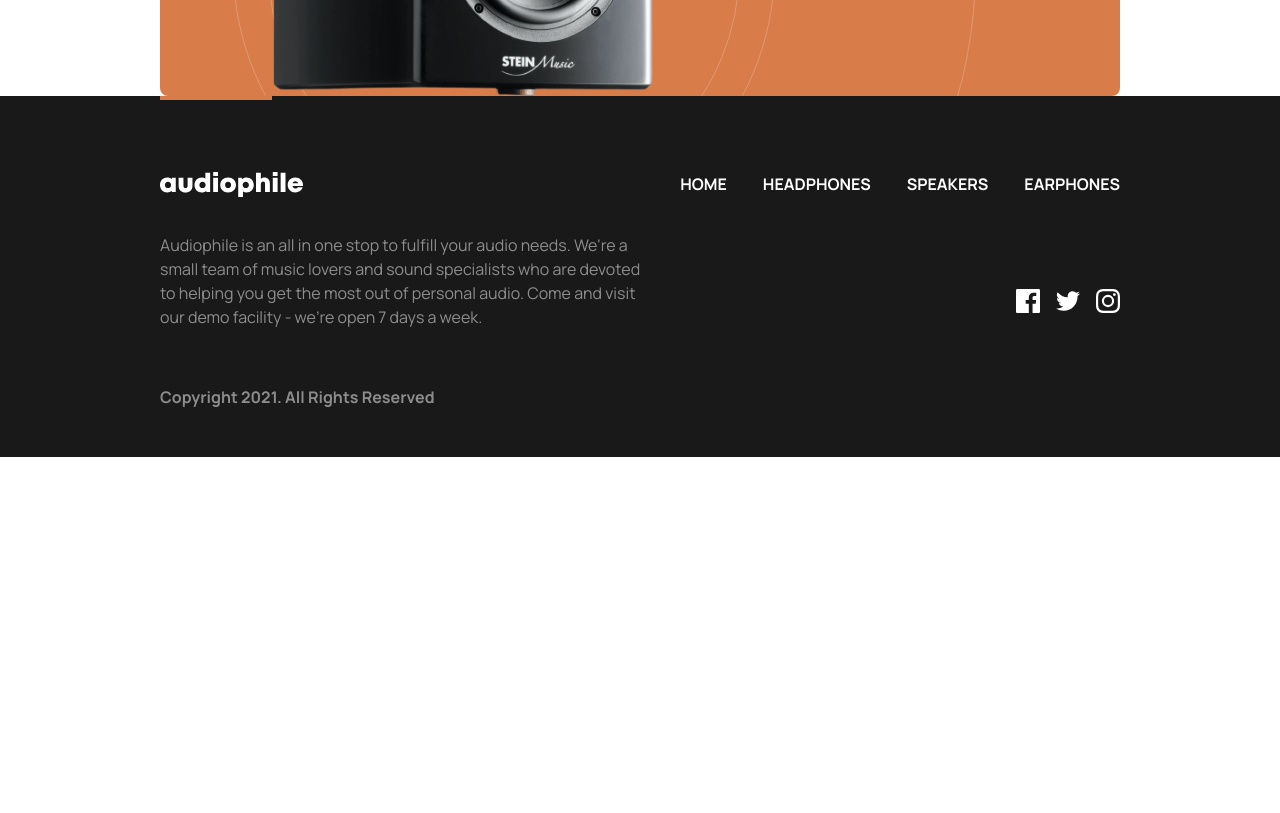
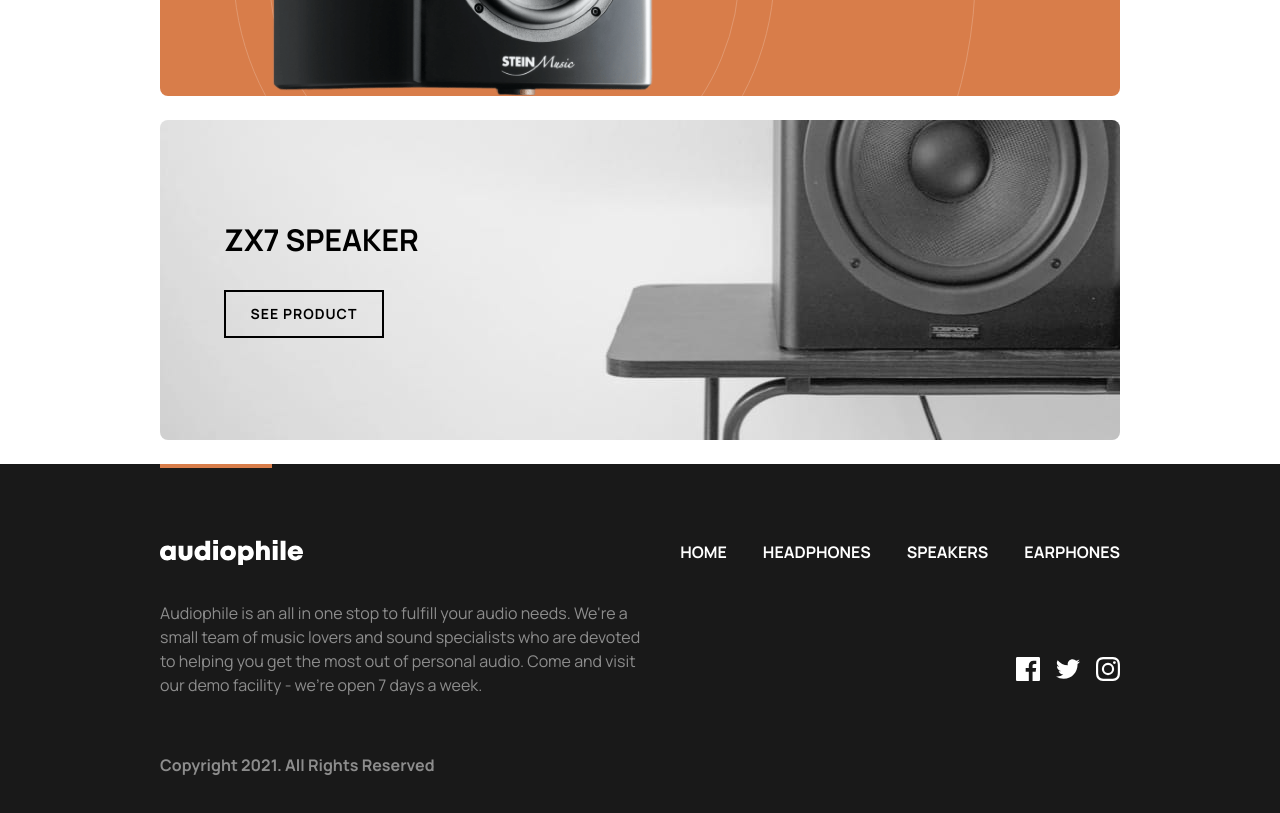
Before and after one commit to EmilFerdinanA/audiophile, a Next.js app: page / in a window 1280 px wide. Shown: the part 1760-2573 px from the top of the page. Before the commit the page ends 2217 px from the top, so only its background shows below. Built offline with nearby package versions, Linux system fonts and the light colour scheme.

Commit message:
feat: zx7 section

```diff
--- a/app/globals.css
+++ b/app/globals.css
@@ -55,3 +55,11 @@ body {
 .container-zx9 {
   @apply flex justify-center items-center flex-col lg:flex-row lg:items-end;
 }
+
+/* ZX7 */
+.background-zx7 {
+  @apply bg-[url(/assets/home/mobile/image-speaker-zx7.jpg)]
+        md:bg-[url(/assets/home/tablet/image-speaker-zx7.jpg)]
+        lg:bg-[url(/assets/home/desktop/image-speaker-zx7.jpg)]
+        bg-cover;
+}
--- a/app/page.tsx
+++ b/app/page.tsx
@@ -1,5 +1,6 @@
 import Category from "@/components/Category";
 import { Hero } from "@/components/Hero";
+import ZX7 from "@/components/ZX7";
 import ZX9 from "@/components/ZX9";
 
 export default function Home() {
@@ -16,6 +17,7 @@ export default function Home() {
           </section>
 
           <ZX9 />
+          <ZX7 />
         </div>
       </main>
     </>
--- /dev/null
+++ b/components/ZX7.tsx
@@ -0,0 +1,12 @@
+import { SeeProductButton } from "./SeeProduct";
+
+export default function ZX7() {
+  return (
+    <section className="containers !justify-start background-zx7 h-80 rounded-lg my-6">
+      <div className="flex flex-col gap-8 px-6 md:px-16">
+        <h1 className="font-bold text-3xl">ZX7 SPEAKER</h1>
+        <SeeProductButton variant="secondary" />
+      </div>
+    </section>
+  );
+}
```
